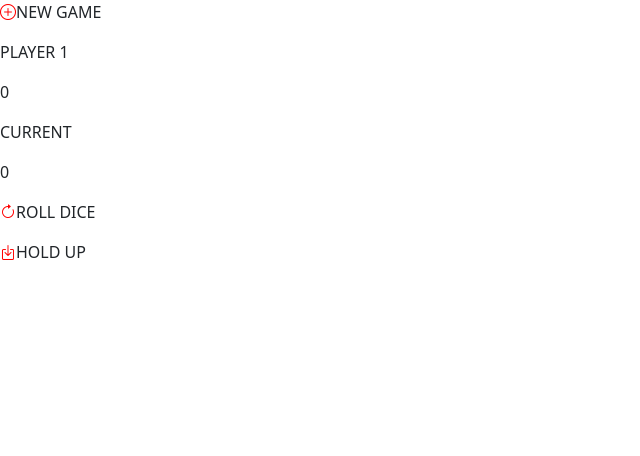
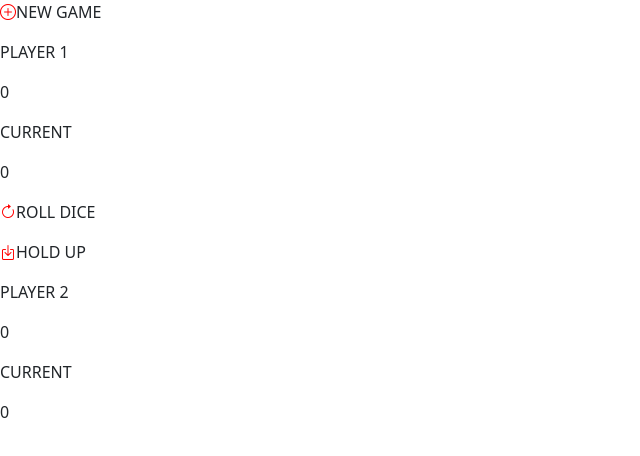
Before and after one commit to Jessica130883/dice-game, a plain HTML site: page index.html in a window 1280 px wide. Shown: the whole page, without its empty margins (0-640 px from the left). Drawn offline with nearby package versions, Linux system fonts and the light colour scheme.

Commit message:
Ajout div player 2, score et current

```diff
--- a/index.html
+++ b/index.html
@@ -31,6 +31,14 @@
             <p class="in-down"><span class="bi bi-box-arrow-in-down"></span>HOLD UP</p>
         </div>
     </div>
+    <div class="container-player2">
+        <div class="title-player2"><p class="text-player1">PLAYER 2</p></div>
+        <p class="score">0</p>
+    </div>
+    <div class="container-current1">
+        <p class="text-current">CURRENT</p>
+        <p class="current-nb">0</p>
+    </div>
 
 <script src="https://cdn.jsdelivr.net/npm/bootstrap@5.3.3/dist/js/bootstrap.bundle.min.js" integrity="sha384-YvpcrYf0tY3lHB60NNkmXc5s9fDVZLESaAA55NDzOxhy9GkcIdslK1eN7N6jIeHz" crossorigin="anonymous"></script>
 </body>
```
